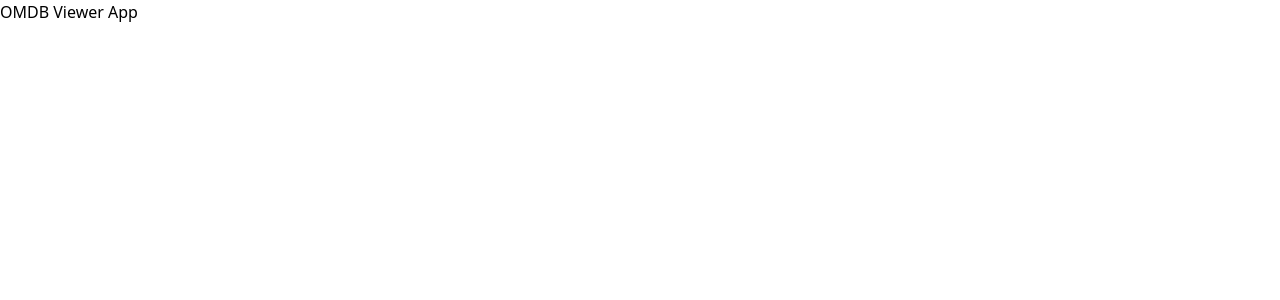
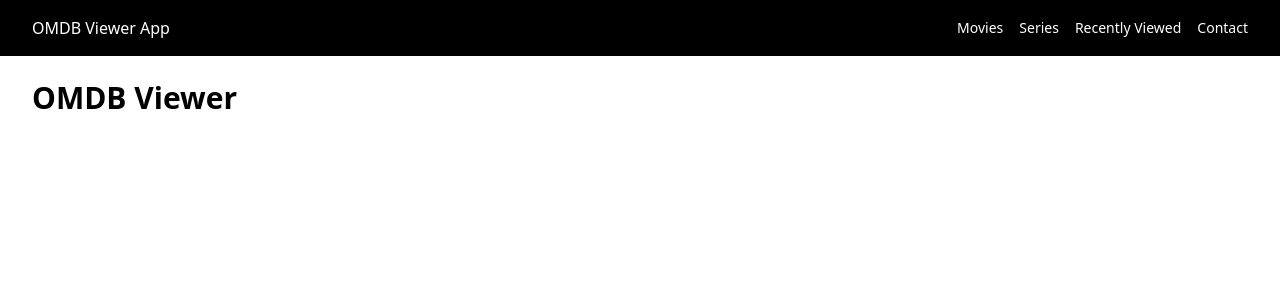
Before and after one commit to ooOsH/omdb-viewer-app, a Nuxt app: page / in a window 1280 px wide. Shown: the top 300 px of the page. Built offline with nearby package versions, Linux system fonts and the light colour scheme.

Commit message:
✨ New Feature - Add responsive navigation, add page style

```diff
--- a/app.vue
+++ b/app.vue
@@ -1,6 +1,6 @@
 <template>
   <HeaderComponent />
-  <main>
+  <main class="py-20">
     <NuxtPage />
   </main>
 </template>
--- a/components/header-component.vue
+++ b/components/header-component.vue
@@ -1,7 +1,118 @@
-<script setup lang="ts"></script>
+<script setup lang="ts">
+const showMenu = ref(false)
+</script>
 
 <template>
-  <header>
-    <nav></nav>
+  <header class="w-full fixed top-0 z-50 bg-black">
+    <div class="container mx-auto px-4 sm:px-6 lg:px-8 py-4">
+      <nav class="flex items-center justify-between">
+        <NuxtLink
+          to="/"
+          title="OMDB Viewer App"
+          class="text-white hover:text-slate-400"
+        >
+          OMDB Viewer App
+        </NuxtLink>
+        <div class="hidden md:flex">
+          <NuxtLink
+            to="/movies"
+            title="Movies - OMDB Viewer App"
+            class="text-white hover:text-slate-400 text-sm mr-4"
+          >
+            Movies
+          </NuxtLink>
+          <NuxtLink
+            to="/series"
+            title="Series - OMDB Viewer App"
+            class="text-white hover:text-slate-400 text-sm mr-4"
+          >
+            Series
+          </NuxtLink>
+          <NuxtLink
+            to="/recently-viewed"
+            title="Recently Viewed - OMDB Viewer App"
+            class="text-white hover:text-slate-400 text-sm mr-4"
+          >
+            Recently Viewed
+          </NuxtLink>
+          <NuxtLink
+            to="/contact"
+            title="Contact - OMDB Viewer App"
+            class="text-white hover:text-slate-400 text-sm"
+          >
+            Contact
+          </NuxtLink>
+        </div>
+        <button
+          class="md:hidden text-white hover:text-slate-400"
+          @click.prevent="showMenu = !showMenu"
+        >
+          Menu
+        </button>
+      </nav>
+    </div>
+    <transition name="expand">
+      <div
+        v-show="showMenu"
+        class="container mx-auto p-8 bg-slate-100 md:hidden"
+      >
+        <nav class="flex flex-col">
+          <NuxtLink
+            to="/movies"
+            title="Movies - OMDB Viewer App"
+            class="text-black hover:text-slate-400 text-xl mb-6"
+            @click.prevent="showMenu = !showMenu"
+          >
+            Movies
+          </NuxtLink>
+          <NuxtLink
+            to="/series"
+            title="Series - OMDB Viewer App"
+            class="text-black hover:text-slate-400 text-xl mb-6"
+            @click.prevent="showMenu = !showMenu"
+          >
+            Series
+          </NuxtLink>
+          <NuxtLink
+            to="/recently-viewed"
+            title="Recently Viewed - OMDB Viewer App"
+            class="text-black hover:text-slate-400 text-xl mb-6"
+            @click.prevent="showMenu = !showMenu"
+          >
+            Recently Viewed
+          </NuxtLink>
+          <NuxtLink
+            to="/contact"
+            title="Contact - OMDB Viewer App"
+            class="text-black hover:text-slate-400 text-xl"
+            @click.prevent="showMenu = !showMenu"
+          >
+            Contact
+          </NuxtLink>
+        </nav>
+      </div>
+    </transition>
   </header>
 </template>
+
+<style>
+.expand-enter-active,
+.expand-leave-active {
+  transition:
+    max-height 0.3s ease-in-out,
+    opacity 0.3s ease-in-out;
+  overflow: hidden;
+}
+
+.expand-enter-from,
+.expand-leave-to {
+  max-height: 0;
+  opacity: 0;
+}
+
+.expand-enter-to,
+.expand-leave-from {
+  max-height: 300px;
+  opacity: 1;
+}
+</style>
--- a/pages/contact.vue
+++ b/pages/contact.vue
@@ -1,7 +1,7 @@
 <script setup lang="ts"></script>
 
 <template>
-  <section>
-    <h1>Contact</h1>
+  <section class="container mx-auto px-4 sm:px-6 lg:px-8">
+    <h1 class="text-3xl font-bold mb-5">Contact</h1>
   </section>
 </template>
--- a/pages/index.vue
+++ b/pages/index.vue
@@ -1,7 +1,7 @@
 <script setup lang="ts"></script>
 
 <template>
-  <section>
-    <h1>OMDB Viewer App</h1>
+  <section class="container mx-auto px-4 sm:px-6 lg:px-8">
+    <h1 class="text-3xl font-bold mb-5">OMDB Viewer</h1>
   </section>
 </template>
--- a/pages/movies/[id].vue
+++ b/pages/movies/[id].vue
@@ -1,7 +1,7 @@
 <script setup lang="ts"></script>
 
 <template>
-  <section>
-    <h1>Movies</h1>
+  <section class="container mx-auto px-4 sm:px-6 lg:px-8">
+    <h1 class="text-3xl font-bold mb-5">Movies</h1>
   </section>
 </template>
--- a/pages/movies/index.vue
+++ b/pages/movies/index.vue
@@ -1,7 +1,7 @@
 <script setup lang="ts"></script>
 
 <template>
-  <section>
-    <h1>Movies</h1>
+  <section class="container mx-auto px-4 sm:px-6 lg:px-8">
+    <h1 class="text-3xl font-bold mb-5">Movies</h1>
   </section>
 </template>
--- a/pages/recently-viewed.vue
+++ b/pages/recently-viewed.vue
@@ -1,7 +1,7 @@
 <script setup lang="ts"></script>
 
 <template>
-  <section>
-    <h1>Recently Viewed</h1>
+  <section class="container mx-auto px-4 sm:px-6 lg:px-8">
+    <h1 class="text-3xl font-bold mb-5">Recently Viewed</h1>
   </section>
 </template>
--- a/pages/series/[id].vue
+++ b/pages/series/[id].vue
@@ -1,7 +1,7 @@
 <script setup lang="ts"></script>
 
 <template>
-  <section>
-    <h1>Series</h1>
+  <section class="container mx-auto px-4 sm:px-6 lg:px-8">
+    <h1 class="text-3xl font-bold mb-5">Series</h1>
   </section>
 </template>
--- a/pages/series/index.vue
+++ b/pages/series/index.vue
@@ -1,7 +1,7 @@
 <script setup lang="ts"></script>
 
 <template>
-  <section>
-    <h1>Series</h1>
+  <section class="container mx-auto px-4 sm:px-6 lg:px-8">
+    <h1 class="text-3xl font-bold mb-5">Series</h1>
   </section>
 </template>
```
